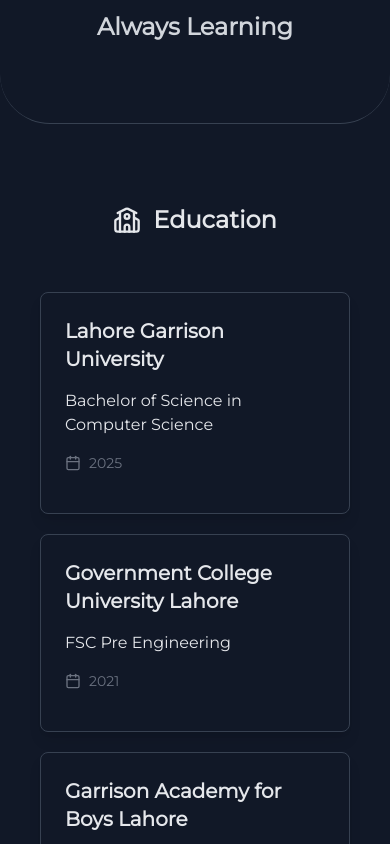
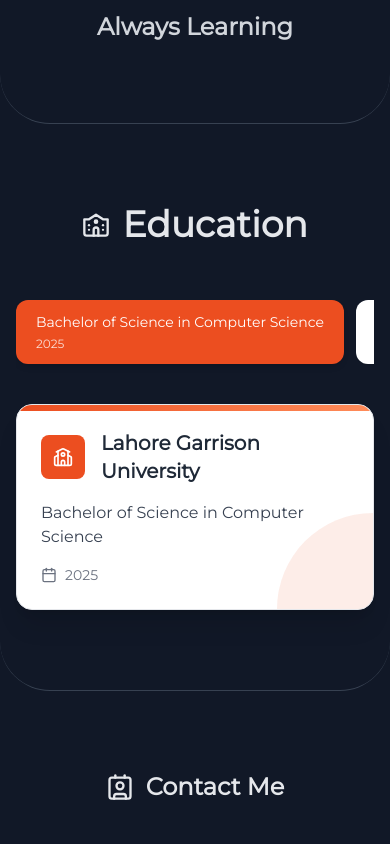
Before and after one commit to IamHamzaAziz/mern-portfolio, a React (Vite) app in the folder frontend/: page / in a window 390 px wide. Shown: the part 4740-5584 px from the top of the page. Built offline with nearby package versions, Linux system fonts and the light colour scheme.

Commit message:
style: updated education section with interactive timeline

```diff
--- a/frontend/src/App.css
+++ b/frontend/src/App.css
@@ -17,6 +17,21 @@
 
 .section-heading {
     @apply text-2xl sm:text-4xl font-bold flex justify-center items-center space-x-3
+}
+
+.custom-scrollbar {
+  scrollbar-width: thin;
+  scrollbar-color: #ec4e20 transparent;
+}
+.custom-scrollbar::-webkit-scrollbar {
+  height: 6px;
+}
+.custom-scrollbar::-webkit-scrollbar-track {
+  background: transparent;
+}
+.custom-scrollbar::-webkit-scrollbar-thumb {
+  background-color: #ec4e20;
+  border-radius: 20px;
 }
 
 /* Custom Scrollbar Styles */
--- a/frontend/src/sections/Education.jsx
+++ b/frontend/src/sections/Education.jsx
@@ -1,5 +1,6 @@
 import React, { useState } from 'react'
-import { LuSchool, LuMapPin, LuCalendar } from "react-icons/lu";
+import { LuSchool, LuCalendar, LuUniversity } from "react-icons/lu";
+import { motion } from 'framer-motion';
 
 const schools = [
     {
@@ -20,41 +21,85 @@
 ]
 
 const Education = () => {
-    const [hoveredIndex, setHoveredIndex] = useState()
+    const [activeIndex, setActiveIndex] = useState(0);
 
     return (
-        <div className='py-20 section-border-bottom'>
-            <div className="container mx-auto px-10">
-                <h1 className='section-heading'>
-                    <LuSchool className="section-heading-icon" />
-                    <span className='hidden sm:block'>Educational Journey</span>
-                    <span className='block sm:hidden'>Education</span>
-                </h1>
-                <div className="space-y-5 mt-14">
-                    {schools.map((school, index) => (
-                        <div
-                            key={index}
-                            className="rounded-lg shadow-lg overflow-hidden transition-all duration-300 ease-in-out transform hover:-translate-y-1 hover:shadow-xl border border-gray-700 cursor-pointer"
-                            onMouseEnter={() => setHoveredIndex(index)}
-                            onMouseLeave={() => setHoveredIndex(null)}
+        <div className='py-20 section-border-bottom bg-gray-900 overflow-hidden'>
+            <div className="container mx-auto px-4 sm:px-6 lg:px-8">
+                <motion.h1
+                    className='section-heading text-4xl md:text-5xl font-bold mb-2'
+                    initial={{ opacity: 0, y: 20 }}
+                    whileInView={{ opacity: 1, y: 0 }}
+                    transition={{ duration: 0.5 }}
+                    viewport={{ once: true }}
+                >
+                    <LuUniversity className="section-heading-icon" />
+                    <span className='hidden sm:inline'>Educational Journey</span>
+                    <span className='sm:hidden'>Education</span>
+                </motion.h1>
+
+                <div className="flex flex-col lg:flex-row gap-6 mt-14">
+                    <div className="lg:w-1/3 xl:w-1/4 relative">
+                        <div className="hidden lg:block absolute left-8 top-0 h-full w-0.5 bg-gray-300 dark:bg-gray-700 -z-10"></div>
+                        <div className="flex lg:flex-col gap-3 overflow-x-auto pb-4 lg:pb-0 custom-scrollbar">
+                            {schools.map((school, index) => (
+                                <motion.button
+                                    key={index}
+                                    className={`px-5 py-3 rounded-xl text-left transition-all flex-shrink-0 lg:flex-shrink ${activeIndex === index
+                                        ? 'bg-[#ec4e20] text-white shadow-md'
+                                        : 'bg-white dark:bg-gray-800 hover:bg-gray-100 dark:hover:bg-gray-700 shadow-sm'}`}
+                                    onClick={() => setActiveIndex(index)}
+                                    whileTap={{ scale: 0.98 }}
+                                >
+                                    <div>
+                                        <div className="text-sm font-medium line-clamp-2">
+                                            {school.degree}
+                                        </div>
+                                        <div className={`text-xs mt-1 ${activeIndex === index ? 'text-white/80' : 'text-gray-500 dark:text-gray-400'}`}>
+                                            {school.year}
+                                        </div>
+                                    </div>
+                                </motion.button>
+                            ))}
+                        </div>
+                    </div>
+
+                    <div className="lg:w-2/3 xl:w-3/4">
+                        <motion.div
+                            className="relative bg-white dark:bg-gray-800 rounded-2xl shadow-xl overflow-hidden border border-gray-200 dark:border-gray-700 h-full"
+                            key={activeIndex}
+                            initial={{ opacity: 0, x: 50 }}
+                            animate={{ opacity: 1, x: 0 }}
+                            transition={{ duration: 0.5 }}
                         >
-                            <div className="p-6">
+                            <div className="absolute top-0 left-0 w-full h-1.5 bg-gradient-to-r from-[#ec4e20] to-[#ff8c5a]"></div>
+                            <div className="p-6 sm:p-8">
                                 <div className="flex items-center mb-4">
-                                    <LuMapPin className="w-6 h-6 mr-2 hidden sm:block" width="24" height="24" />
-                                    <h3 className="text-xl font-semibold">{school.name}</h3>
+                                    <div className="bg-[#ec4e20] text-white p-3 rounded-lg mr-4 flex-shrink-0">
+                                        <LuSchool className="w-5 h-5 sm:w-6 sm:h-6" />
+                                    </div>
+                                    <div>
+                                        <h3 className="text-xl sm:text-2xl font-bold text-gray-800 dark:text-white">
+                                            {schools[activeIndex].name}
+                                        </h3>
+                                    </div>
                                 </div>
-                                <p className="mb-4">{school.degree}</p>
-                                <div className="flex items-center text-sm text-gray-500 dark:text-gray-400 mb-2">
-                                    <LuCalendar className="w-4 h-4 mr-2" width="24" height="24" />
-                                    <span>{school.year}</span>
+
+                                <div>
+                                    <p className="text-base sm:text-lg text-gray-700 dark:text-gray-300 mb-4">
+                                        {schools[activeIndex].degree}
+                                    </p>
+
+                                    <div className="flex items-center text-gray-500 dark:text-gray-400 text-sm sm:text-base">
+                                        <LuCalendar className="w-4 h-4 sm:w-5 sm:h-5 mr-2 flex-shrink-0" />
+                                        <span className="font-medium">{schools[activeIndex].year}</span>
+                                    </div>
                                 </div>
                             </div>
-                            <div
-                                className="h-2 bg-[#ec4e20] transition-all duration-300 ease-in-out"
-                                style={{ width: hoveredIndex === index ? '100%' : '0%' }}
-                            />
-                        </div>
-                    ))}
+
+                            <div className="absolute bottom-0 right-0 w-24 h-24 sm:w-32 sm:h-32 bg-[#ec4e20] opacity-10 rounded-tl-full"></div>
+                        </motion.div>
+                    </div>
                 </div>
             </div>
         </div>
```
